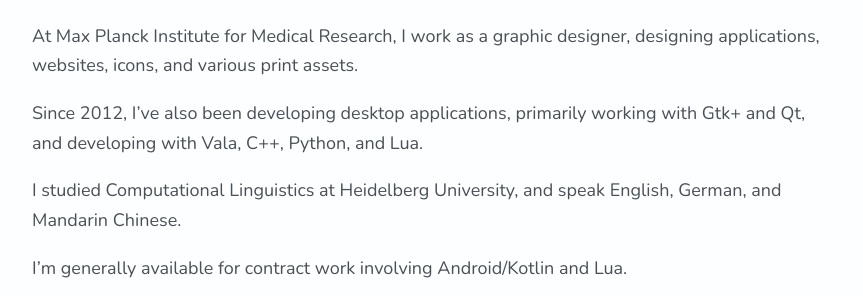
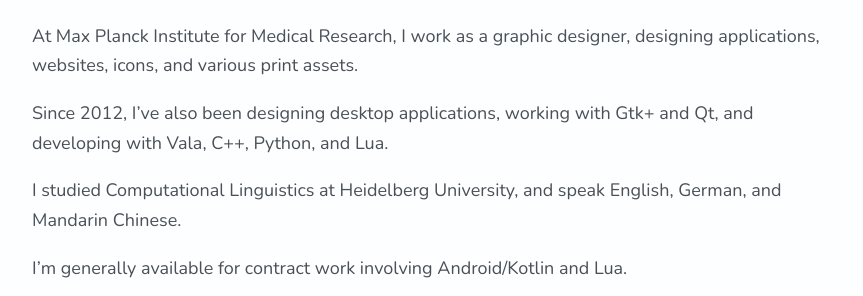
Before and after one commit to Eroica/eroica.github.io, a Jekyll site: the page built from index.html, in a window 1280 px wide. Shown: the part 545-841 px from the top of the page, without its empty margins (208-1071 px from the left). Built offline with Jekyll 4.4.1, drawn with Linux system fonts in a browser that asks for light colours; some web fonts are replaced; some of the changed lines change nothing that is shown.

Commit message:
Update wording

```diff
--- a/index.html
+++ b/index.html
@@ -10,18 +10,11 @@
 
 	<p>At Max Planck Institute for Medical Research, I work as a graphic designer, designing applications, websites, icons, and various print assets.</p>
 
-	<p>Since 2012, I’ve also been developing desktop applications, primarily working with Gtk+ and Qt, and developing with Vala, C++, Python, and Lua.</p>
+	<p>Since 2012, I’ve also been designing desktop applications, working with Gtk+ and Qt, and developing with Vala, C++, Python, and Lua.</p>
 
 	<p>I studied Computational Linguistics at Heidelberg University, and speak English, German, and Mandarin Chinese.</p>
 
 	<p>I’m generally available for contract work involving Android/Kotlin and Lua.</p>
-
-	<!-- <p><strong>Hi!</strong> This is just a place where I have some fun designing it, and where I link to my other profiles.</p> -->
-
-	<!-- <div class="KotlinBox box">
-		<span class="image-float-left">{% include kotlin-svg.html %}</span>
-		<p>I’m an Android app developer, using Kotlin since 2015. I like declarative UIs, data binding and RxJava.</p>
-	</div> -->
 
 	<p class="day-paragraph">Have a nice day!</p>
 
```
